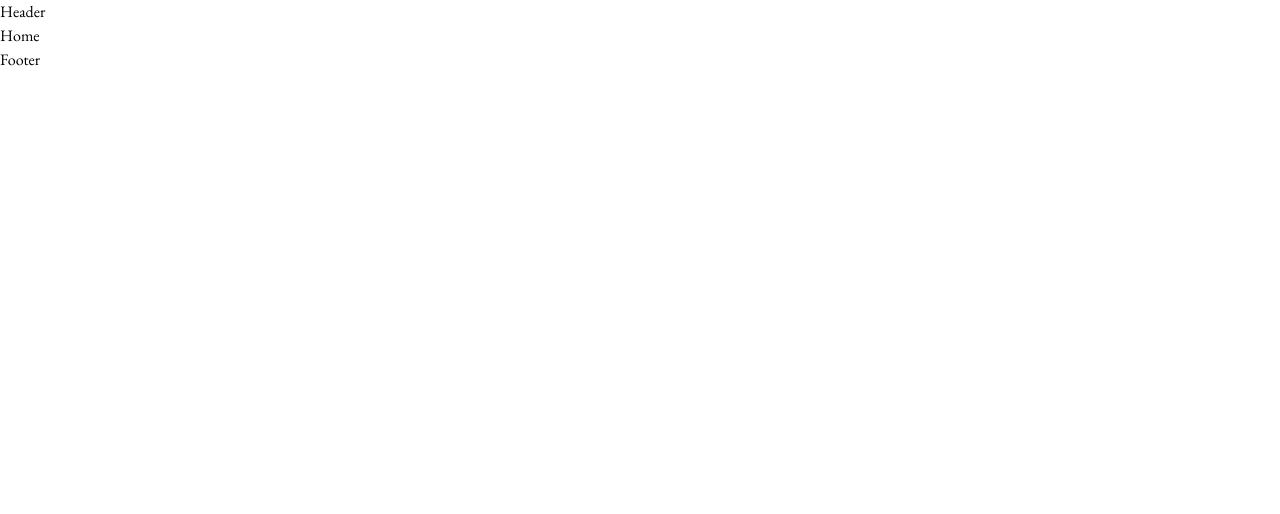
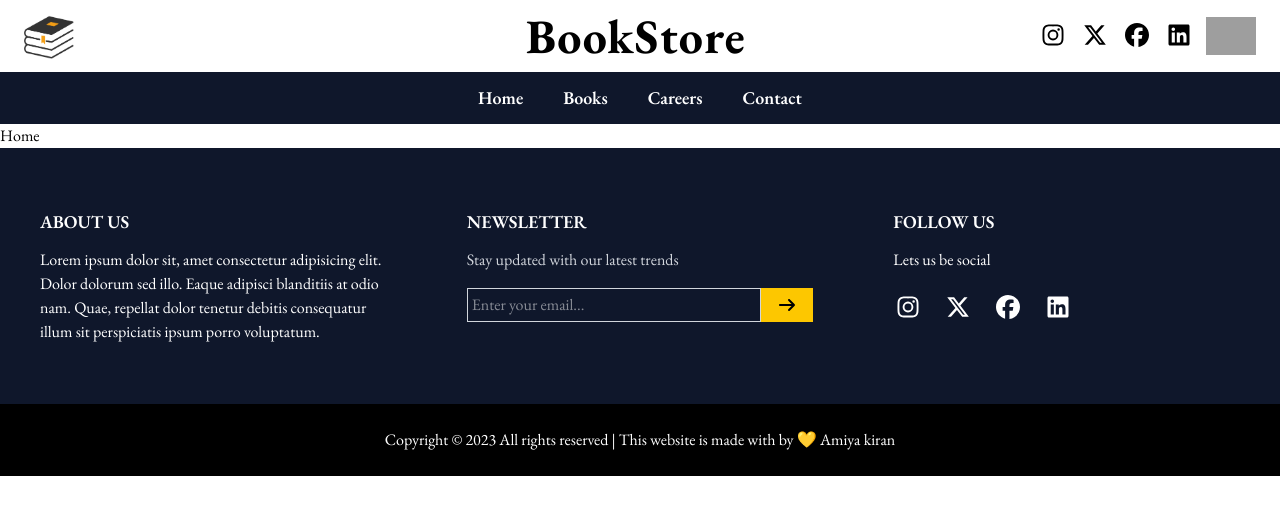
Before and after one commit to Rajana-rjrkr/MERN_BOOKSTORE, a React (Vite) app: page / in a window 1280 px wide. Shown: the top 514 px of the page. Built offline with nearby package versions, Linux system fonts and the light colour scheme; grey boxes are pictures that could not be loaded; a web font is replaced by a local one.

Commit message:
Third Commit

```diff
--- a/src/components/Footer.jsx
+++ b/src/components/Footer.jsx
@@ -1,10 +1,50 @@
-import React from 'react'
+import { faFacebook, faInstagram, faLinkedin, faXTwitter } from '@fortawesome/free-brands-svg-icons'
+import { FontAwesomeIcon } from '@fortawesome/react-fontawesome'
+import { faArrowRight } from '@fortawesome/free-solid-svg-icons'
+
 
 const Footer = () => {
     return (
-        <div>
-            <h1>Footer</h1>
-        </div>
+        <>
+            <div className="grid grid-cols-1 sm:grid-cols-2 md:grid-cols-3 gap-20 bg-slate-900 text-white px-10 p-15">
+                <div>
+                    <p className='text-lg font-semibold mb-3'>ABOUT US</p>
+                    <p className=''>Lorem ipsum dolor sit, amet consectetur adipisicing elit. Dolor dolorum sed illo. Eaque adipisci blanditiis at odio nam. Quae, repellat dolor tenetur debitis consequatur illum sit perspiciatis ipsum porro voluptatum.</p>
+                </div>
+
+
+                <div>
+                    <p className="text-lg font-semibold mb-3">NEWSLETTER</p>
+                    <p className=" text-gray-300">Stay updated with our latest trends</p>
+
+                    <div className="flex mt-4 w-full max-w-sm">
+                        <input
+                            type="email"
+                            className="p-1 border border-gray-300 flex-1 focus:outline-none text-white"
+                            placeholder="Enter your email..."
+                        />
+                        <button className="bg-yellow-400 px-4 flex items-center justify-center hover:bg-yellow-500">
+                            <FontAwesomeIcon icon={faArrowRight} className="text-black" />
+                        </button>
+                    </div>
+                </div>
+
+
+                <div>
+                    <p className='text-lg font-semibold mb-3'>FOLLOW US</p>
+                    <p>Lets us be social</p>
+                    <div className='gap-5 flex mt-5 text-2xl'>
+                        <a href='' target='_blank' className="hover:text-slate-500"><FontAwesomeIcon icon={faInstagram} /></a>
+                        <a href='' target='_blank' className="hover:text-slate-500"><FontAwesomeIcon icon={faXTwitter} /></a>
+                        <a href='' target='_blank' className="hover:text-slate-500"><FontAwesomeIcon icon={faFacebook} /></a>
+                        <a href='' target='_blank' className="hover:text-slate-500"><FontAwesomeIcon icon={faLinkedin} /></a>
+                    </div>
+                </div>
+            </div>
+            <div className="text-center text-white bg-black p-6">
+                <p>Copyright © 2023 All rights reserved | This website is made with by 💛 Amiya kiran</p>
+            </div>
+        </>
     )
 }
 
--- a/src/components/Preloader.jsx
+++ b/src/components/Preloader.jsx
@@ -3,7 +3,7 @@ import React from 'react'
 const Preloader = () => {
     return (
         <>
-            <div style={{ height: "100vh" }} className="d-flex justify-content-center align-items-center w-100">
+            <div className='flex justify-center items-center h-screen'>
                 <img src="https://i.pinimg.com/originals/e1/59/25/e15925c931a81678a3c2e0c0a40db781.gif" alt="" />
             </div>
         </>
--- a/src/users/components/Header.jsx
+++ b/src/users/components/Header.jsx
@@ -1,13 +1,34 @@
-import { faInstagram, faXTwitter, faFacebook } from '@fortawesome/free-brands-svg-icons'
-import React from 'react'
+import { faFacebook, faInstagram, faLinkedin, faXTwitter } from '@fortawesome/free-brands-svg-icons'
 import { FontAwesomeIcon } from '@fortawesome/react-fontawesome'
 import { Link } from 'react-router-dom'
-
 
 const Header = () => {
     return (
         <>
-            <h1>Header</h1>
+            <div className='flex flex-col'>
+                <div className='flex justify-between items-center px-6 py-3 '>
+                    <div className='flex items-center gap-2'>
+                        <img width={'50px'} src="/logo.png" alt="" />
+                    </div>
+                    <h1 className='text-5xl ms-40 font-bold tracking-wide'>BookStore</h1>
+
+
+                    {/* icons */}
+                    <div className=" hidden md:flex items-center gap-3 text-2xl text-black-900">
+                        <a href='' target='_blank' className="hover:text-slate-500"><FontAwesomeIcon icon={faInstagram} /></a>
+                        <a href='' target='_blank' className="hover:text-slate-500"><FontAwesomeIcon icon={faXTwitter} /></a>
+                        <a href='' target='_blank' className="hover:text-slate-500"><FontAwesomeIcon icon={faFacebook} /></a>
+                        <a href='' target='_blank' className="hover:text-slate-500"><FontAwesomeIcon icon={faLinkedin} /></a>
+                        <Link to={'/login'}><img width={'50px'} src="https://www.nicepng.com/png/full/136-1366211_group-of-10-guys-login-user-icon-png.png" alt="" /></Link>
+                    </div>
+                </div>
+                <div className=' flex justify-center gap-10 text-lg items-center py-3 w-full bg-slate-900 text-white font-semibold'>
+                    <Link to={'/'}>Home</Link>
+                    <Link to={'/all-books'}>Books</Link>
+                    <Link to={'/careers'}>Careers</Link>
+                    <Link to={'/contact'}>Contact</Link>
+                </div>
+            </div>
         </>
     )
 }
```
Also changed, not shown: public/user_icon.png (added).
